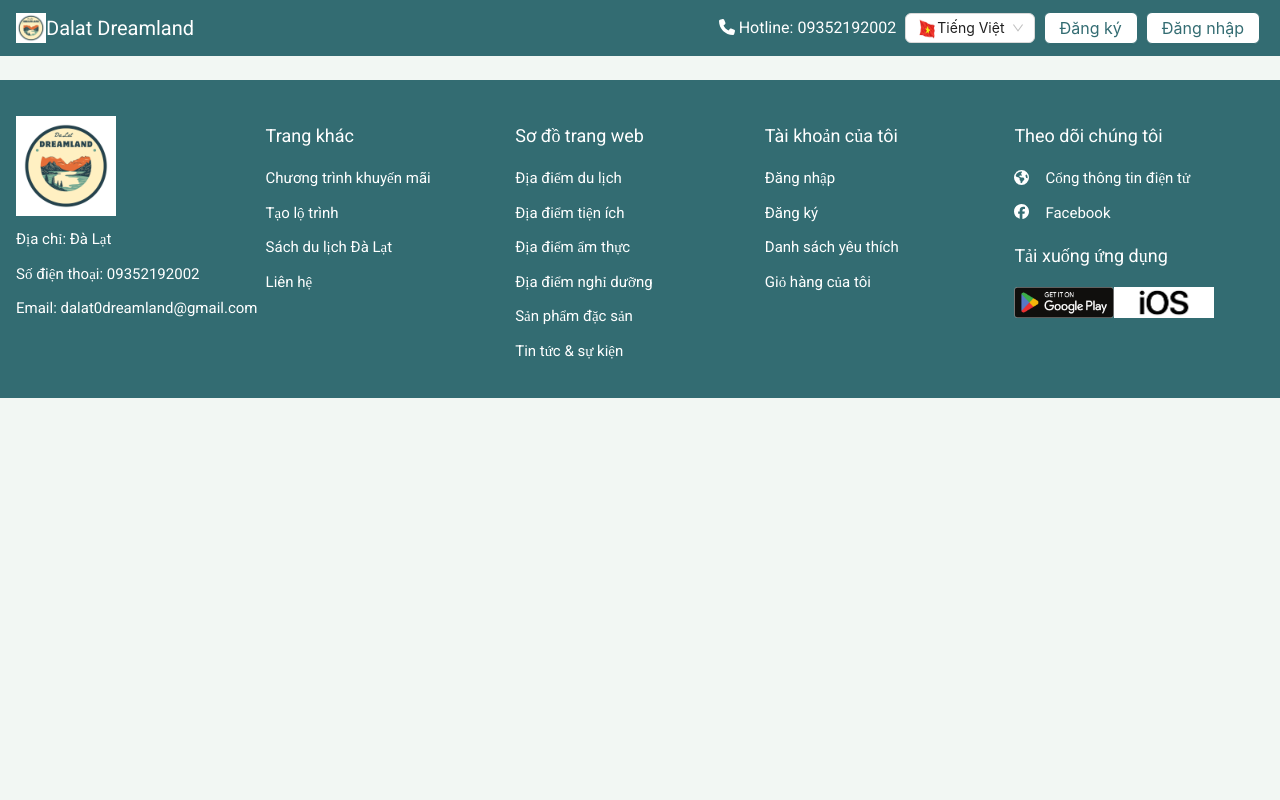
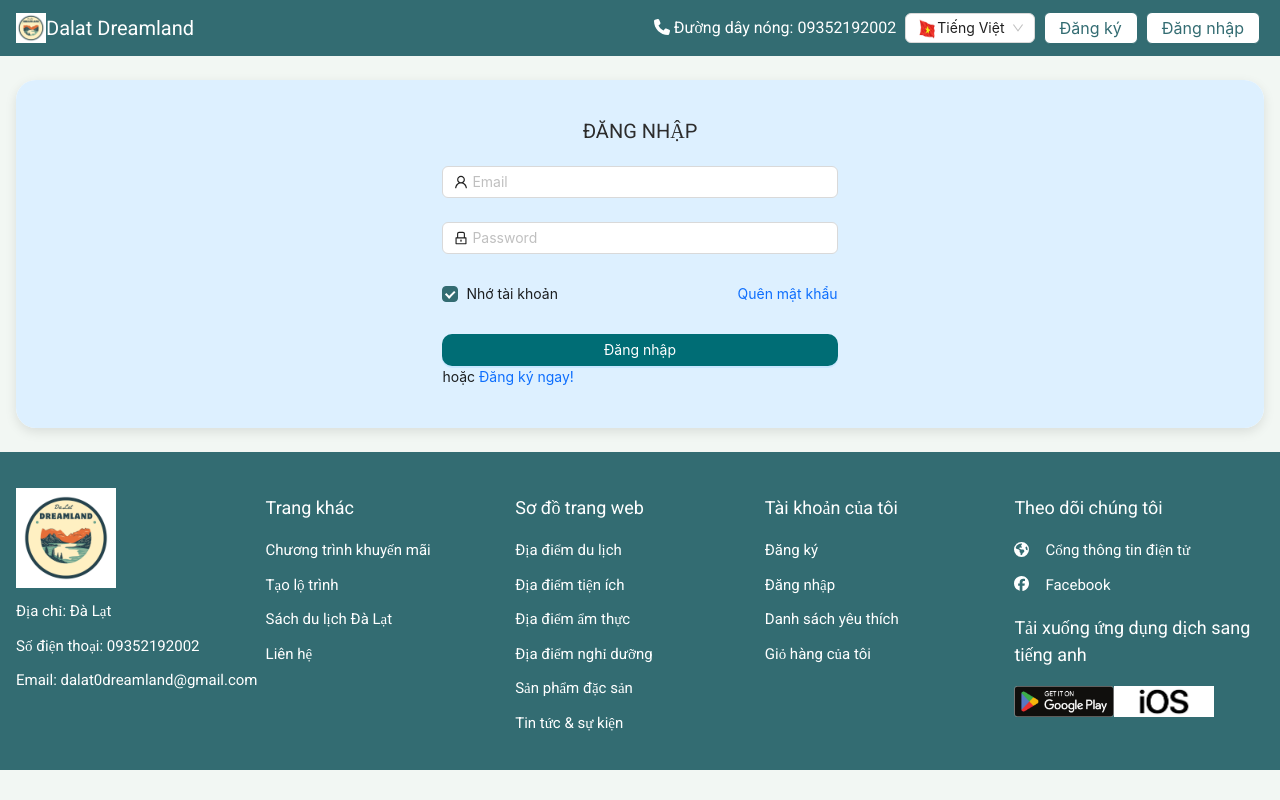
Before and after one commit to Dungntt2003/Dreamland, a React (Create React App) app: page /login in a window 1280 px wide. Built offline with nearby package versions, Linux system fonts and the light colour scheme; no server answers; a web font is replaced by a local one.

Commit message:
Add login ui and transfer language using i18n

```diff
--- a/src/components/footer/footer.jsx
+++ b/src/components/footer/footer.jsx
@@ -5,46 +5,48 @@ import IOS from "assets/image/ios.jpg";
 import { FontAwesomeIcon } from "@fortawesome/react-fontawesome";
 import { faFacebook } from "@fortawesome/free-brands-svg-icons";
 import { faEarthAmericas } from "@fortawesome/free-solid-svg-icons";
+import { useTranslation } from "react-i18next";
 const Footer = () => {
+  const { t } = useTranslation();
   return (
     <div className="footer-container">
       <div className="footer-item-wrap">
         <div className="footer-item">
           <img src={Logo} alt="logo" className="footer-logo" />
         </div>
-        <div className="footer-item">Địa chỉ: Đà Lạt</div>
-        <div className="footer-item">Số điện thoại: 09352192002</div>
-        <div className="footer-item">Email: dalat0dreamland@gmail.com</div>
+        <div className="footer-item">{t("address")}</div>
+        <div className="footer-item">{t("phone")}</div>
+        <div className="footer-item">{t("email")}</div>
       </div>
       <div className="footer-item-wrap">
-        <div className="footer-header header3">Trang khác</div>
-        <div className="footer-item">Chương trình khuyến mãi</div>
-        <div className="footer-item">Tạo lộ trình</div>
-        <div className="footer-item">Sách du lịch Đà Lạt</div>
-        <div className="footer-item">Liên hệ</div>
+        <div className="footer-header header3">{t("another_page")}</div>
+        <div className="footer-item">{t("promote")}</div>
+        <div className="footer-item">{t("create_trip")}</div>
+        <div className="footer-item">{t("guide")}</div>
+        <div className="footer-item">{t("contact")}</div>
       </div>
       <div className="footer-item-wrap">
-        <div className="footer-header header3">Sơ đồ trang web</div>
-        <div className="footer-item">Địa điểm du lịch</div>
-        <div className="footer-item">Địa điểm tiện ích</div>
-        <div className="footer-item">Địa điểm ẩm thực</div>
-        <div className="footer-item">Địa điểm nghỉ dưỡng</div>
-        <div className="footer-item">Sản phẩm đặc sản</div>
-        <div className="footer-item">Tin tức & sự kiện</div>
+        <div className="footer-header header3">{t("sitemap")}</div>
+        <div className="footer-item">{t("place_attract")}</div>
+        <div className="footer-item">{t("util_place")}</div>
+        <div className="footer-item">{t("culinary")}</div>
+        <div className="footer-item">{t("accommodation")}</div>
+        <div className="footer-item">{t("special_food")}</div>
+        <div className="footer-item">{t("news")}</div>
       </div>
       <div className="footer-item-wrap">
-        <div className="footer-header header3">Tài khoản của tôi</div>
-        <div className="footer-item">Đăng nhập</div>
-        <div className="footer-item">Đăng ký</div>
-        <div className="footer-item">Danh sách yêu thích</div>
-        <div className="footer-item">Giỏ hàng của tôi</div>
+        <div className="footer-header header3">{t("account")}</div>
+        <div className="footer-item">{t("register")}</div>
+        <div className="footer-item">{t("login")}</div>
+        <div className="footer-item">{t("wishlist")}</div>
+        <div className="footer-item">{t("cart")}</div>
       </div>
       <div className="footer-item-wrap">
         <div className="footer-item-container">
-          <div className="footer-header header3">Theo dõi chúng tôi</div>
+          <div className="footer-header header3">{t("follow")}</div>
           <div className="footer-item">
             <FontAwesomeIcon className="footer-icon" icon={faEarthAmericas} />
-            Cổng thông tin điện tử
+            {t("e-port")}
           </div>
           <div className="footer-item">
             <FontAwesomeIcon className="footer-icon" icon={faFacebook} />
@@ -52,7 +54,7 @@ const Footer = () => {
           </div>
         </div>
         <div className="footer-item-container">
-          <div className="footer-header header3">Tải xuống ứng dụng</div>
+          <div className="footer-header header3">{t("download")}</div>
           <div className="footer-download">
             <img src={GGPlay} alt="gg play" className="footer-download-img" />
             <img src={IOS} alt="ios" className="footer-download-img" />
--- a/src/components/header/header.jsx
+++ b/src/components/header/header.jsx
@@ -6,8 +6,14 @@ import VN from "assets/image/vietnamese.png";
 import EN from "assets/image/english.png";
 import { FontAwesomeIcon } from "@fortawesome/react-fontawesome";
 import { faPhone } from "@fortawesome/free-solid-svg-icons";
+import { Link } from "react-router-dom";
+import { useTranslation } from "react-i18next";
 
 const Header = () => {
+  const { t, i18n } = useTranslation();
+  const handleChange = (value) => {
+    i18n.changeLanguage(value);
+  };
   return (
     <div>
       <Navbar className="navbar">
@@ -25,18 +31,18 @@ const Header = () => {
         <Navbar.Collapse className="justify-content-end">
           <Navbar.Text className="set-margin white-color">
             <FontAwesomeIcon icon={faPhone} style={{ marginRight: "4px" }} />
-            Hotline: 09352192002
+            {t("hotline")}: 09352192002
           </Navbar.Text>
           <Select
-            defaultValue="vietnamese"
+            defaultValue="vi"
             className="button-register set-margin"
             style={{
               minWidth: "120px",
             }}
-            // onChange={handleChange}
+            onChange={handleChange}
             options={[
               {
-                value: "vietnamese",
+                value: "vi",
                 label: (
                   <>
                     <img src={VN} alt="vietnamese" className="language-img" />
@@ -45,7 +51,7 @@ const Header = () => {
                 ),
               },
               {
-                value: "english",
+                value: "en",
                 label: (
                   <>
                     <img src={EN} alt="english" className="language-img" />
@@ -56,10 +62,14 @@ const Header = () => {
             ]}
           />
           <Button variant="outlined" className="button-register set-margin">
-            Đăng ký
+            <Link to="/register" className="link">
+              {t("register")}
+            </Link>
           </Button>
           <Button variant="outlined" className="button-register set-margin">
-            Đăng nhập
+            <Link to="/login" className="link">
+              {t("login")}
+            </Link>
           </Button>
         </Navbar.Collapse>
       </Navbar>
--- a/src/index.scss
+++ b/src/index.scss
@@ -59,3 +59,8 @@ body {
 .ant-checkbox-checked::after {
   border-color: var(--white-color);
 }
+
+.link {
+  // color: var(--primary-color);
+  text-decoration: none;
+}
--- a/src/locales/vi/viTranslation.json
+++ b/src/locales/vi/viTranslation.json
@@ -3,5 +3,26 @@
   "greeting": "Xin chào, bạn khỏe không?",
   "register": "Đăng ký",
   "login": "Đăng nhập",
-  "hotline": "Đường dây nóng"
+  "hotline": "Đường dây nóng",
+  "address": "Địa chỉ: Đà Lạt",
+  "phone": "Số điện thoại: 09352192002",
+  "email": "Email: dalat0dreamland@gmail.com",
+  "another_page": "Trang khác",
+  "promote": "Chương trình khuyến mãi",
+  "create_trip": "Tạo lộ trình",
+  "guide": "Sách du lịch Đà Lạt",
+  "contact": "Liên hệ",
+  "sitemap": "Sơ đồ trang web",
+  "place_attract": "Địa điểm du lịch",
+  "util_place": "Địa điểm tiện ích",
+  "culinary": "Địa điểm ẩm thực",
+  "accommodation": "Địa điểm nghỉ dưỡng",
+  "special_food": "Sản phẩm đặc sản",
+  "news": "Tin tức & sự kiện",
+  "account": "Tài khoản của tôi",
+  "wishlist": "Danh sách yêu thích",
+  "cart": "Giỏ hàng của tôi",
+  "follow": "Theo dõi chúng tôi",
+  "e-port": "Cổng thông tin điện tử",
+  "download": "Tải xuống ứng dụng dịch sang tiếng anh"
 }
--- a/src/views/pages/login/login.jsx
+++ b/src/views/pages/login/login.jsx
@@ -1,6 +1,77 @@
 import "./login.scss";
+import { LockOutlined, UserOutlined } from "@ant-design/icons";
+import { Button, Checkbox, Form, Input, Flex } from "antd";
+import { Link } from "react-router-dom";
 const Login = () => {
-  return <div className="login-container"></div>;
+  const onFinish = (values) => {
+    console.log("Received values of form: ", values);
+  };
+  return (
+    <div className="register-container">
+      <div className="header2 register-header">ĐĂNG NHẬP</div>
+      <div className="register-form-container">
+        <Form
+          name="login"
+          style={{ width: "65%", margin: "auto" }}
+          initialValues={{
+            remember: true,
+          }}
+          onFinish={onFinish}
+        >
+          <Form.Item
+            name="email"
+            rules={[
+              {
+                type: "email",
+                message: "Email không hợp lệ!",
+              },
+              {
+                required: true,
+                message: "Hãy nhập email!",
+              },
+            ]}
+          >
+            <Input prefix={<UserOutlined />} placeholder="Email" />
+          </Form.Item>
+          <Form.Item
+            name="password"
+            rules={[
+              {
+                required: true,
+                message: "Hãy nhập mật khẩu",
+              },
+            ]}
+          >
+            <Input
+              prefix={<LockOutlined />}
+              type="password"
+              placeholder="Password"
+            />
+          </Form.Item>
+          <Form.Item>
+            <Flex justify="space-between" align="center">
+              <Form.Item name="remember" valuePropName="checked" noStyle>
+                <Checkbox>Nhớ tài khoản</Checkbox>
+              </Form.Item>
+              <Link to="/register" className="link">
+                Quên mật khẩu
+              </Link>
+            </Flex>
+          </Form.Item>
+
+          <Form.Item>
+            <Button block type="primary" htmlType="submit" className="button">
+              Đăng nhập
+            </Button>
+            hoặc{" "}
+            <Link to="/register" className="link">
+              Đăng ký ngay!
+            </Link>
+          </Form.Item>
+        </Form>
+      </div>
+    </div>
+  );
 };
 
 export default Login;
--- a/src/views/pages/register/register.jsx
+++ b/src/views/pages/register/register.jsx
@@ -4,6 +4,7 @@ import { Button, Checkbox, Form, Input, Select, Image, Upload } from "antd";
 import { useEffect, useState } from "react";
 import publicApi from "api/publicApi";
 import { PlusOutlined } from "@ant-design/icons";
+import { Link } from "react-router-dom";
 
 const Register = () => {
   const [provinces, setProvinces] = useState([]);
@@ -378,10 +379,10 @@ const Register = () => {
               Đăng ký
             </Button>
             <div className="register-had-account" style={{ marginTop: "16px" }}>
-              Bạn đã có tài khoản?
-              <a href="#" className="register-link">
+              Bạn đã có tài khoản?{" "}
+              <Link to="/login" className="link">
                 Đăng nhập
-              </a>
+              </Link>
             </div>
           </Form.Item>
         </Form>
```
